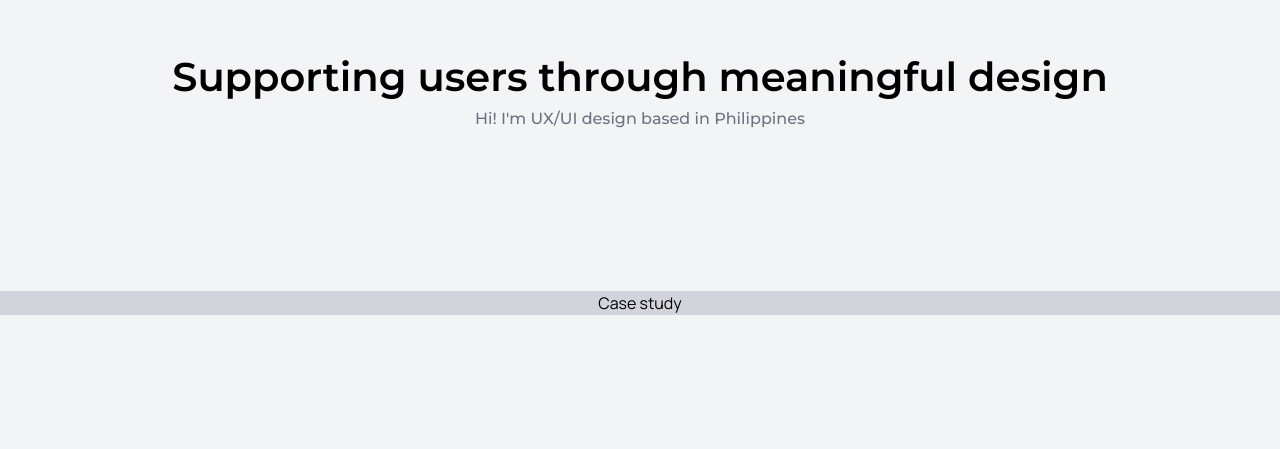
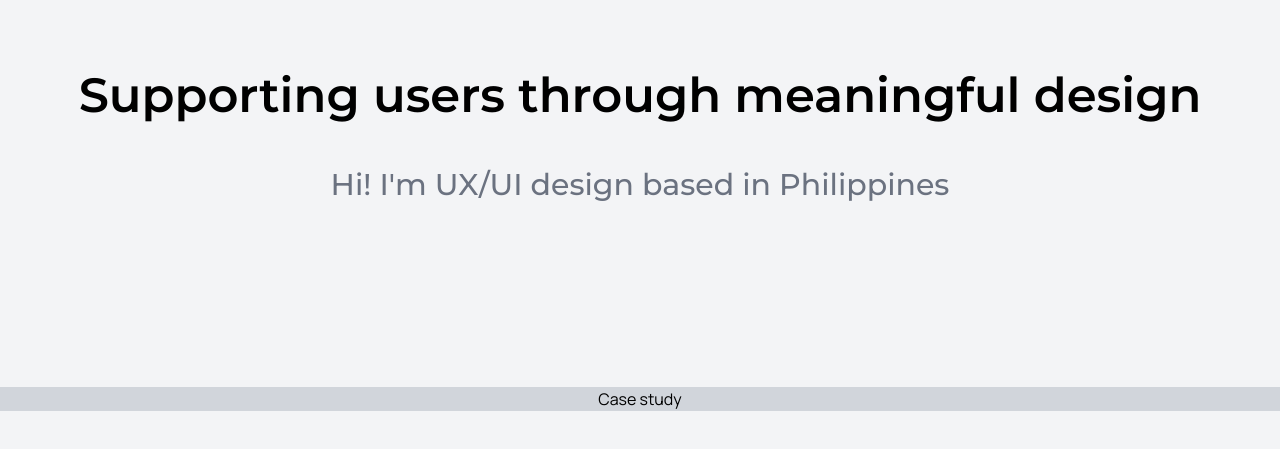
Before and after one commit to maaarj/UXUI-website, a website: page src/index.html in a window 1280 px wide. Shown: the part 113-562 px from the top of the page. Drawn offline with Linux system fonts and the light colour scheme.

Commit message:
used default font-sizes instead
FOR NOW

```diff
--- a/src/index.html
+++ b/src/index.html
@@ -12,13 +12,14 @@
     <link rel="preconnect" href="https://fonts.gstatic.com" crossorigin>
     <link href="https://fonts.googleapis.com/css2?family=Manrope:wght@400;700&family=Montserrat:wght@400;500;600&display=swap" rel="stylesheet">
 
-    <title>Marj Corona</title>
+    <title></title>
 </head>
 
 <body class="bg-gray-100">
-    <div class="py-40">
-        <h1 class="text-center text-2mobile xl:text-5xl">Supporting users through meaningful design</h1>
-        <h2 class="text-center text-2xl text-gray-500 md:text-3xl xl:text-4xl">Hi! I'm UX/UI design based in Philippines</h2>
+    <div class="py-40 px-4 md:px-10">
+        <h1 class="text-center text-4xl py-2 md:text-5xl md:py-6">Supporting users through meaningful design</h1>
+
+        <h2 class="text-center text-2xl py-2 text-gray-500 md:text-3xl md:py-6">Hi! I'm UX/UI design based in Philippines</h2>
     </div>
     <div class="bg-gray-300">
         <p class="text-center">Case study</p>
--- a/tailwind.config.js
+++ b/tailwind.config.js
@@ -1,11 +1,10 @@
 module.exports = {
   content: ["./src/**/*.{html,js}"],
   theme: {
+    /*fontSize: {
+      '2mob': '2.5rem'
+    }*/
     extend: {},
-    fontSize:
-    {
-      '2mobile': '2.5rem',
-    }
   },
   plugins: [],
 }
```
Also changed, not shown: dist/output.css.
